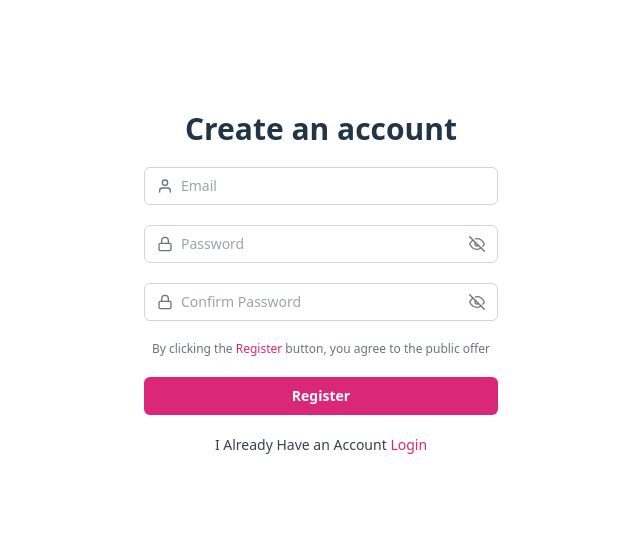
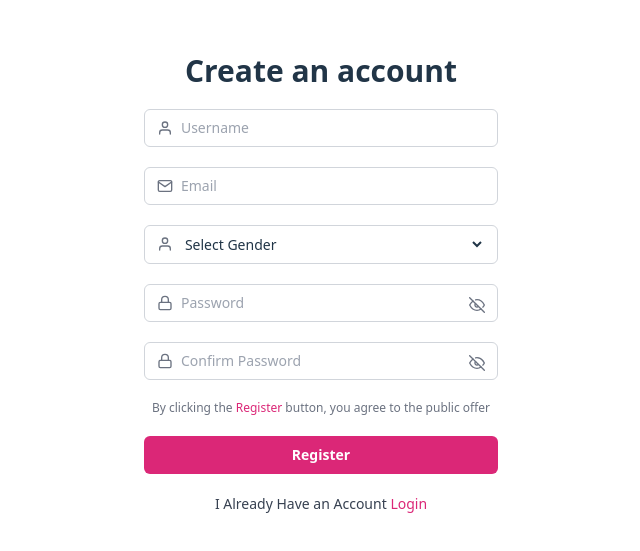
Before and after one commit to GentaYuki/Milestone2-FE-UMKM, a React (Vite) app: page /register in a window 1280 px wide. Shown: the part 149-700 px from the top of the page, without its empty margins (319-959 px from the left). Built offline with nearby package versions, Linux system fonts and the light colour scheme.

Commit message:
add revision register&login

```diff
--- a/src/App.tsx
+++ b/src/App.tsx
@@ -1,6 +1,6 @@
 import './App.css'
 import { BrowserRouter as Router, Routes, Route } from 'react-router-dom'
-import RegisterForm from './pages/register'
+import RegisterForm from './pages/register2'
 import LoginForm from './pages/login'
 import ProfileForm from './pages/profile'
 import HomePage from './pages/home'
--- a/src/components/inputField.tsx
+++ b/src/components/inputField.tsx
@@ -7,9 +7,10 @@ interface InputFieldProperty {
     type : string;
     placeholder : string;
     icon? : React.ReactNode;
+    options? : {label:string ; value: string}[];
 }
 
-const InputField: React.FC<InputFieldProperty> = ({ name, type, placeholder, icon }) => {
+const InputField: React.FC<InputFieldProperty> = ({ name, type, placeholder, icon, options }) => {
     const [field, meta] = useField(name);
 
     const hasError = meta.touched && meta.error;
@@ -18,17 +19,36 @@ const InputField: React.FC<InputFieldProperty> = ({ name, type, placeholder, ico
       <div className={`flex items-center border rounded-md px-3 py-2 ${hasError ? 'border-red-500' : 'border-gray-300'} bg-white`}>
 
       {icon && <span className="text-gray-500 mr-2">{icon}</span>}
+
+      {type === 'select' && options ? (
+          <select
+            {...field}
+            id={name}
+            className="w-full bg-transparent focus:outline-none text-sm text-left"
+          >
+            <option value="" disabled>
+              {placeholder}
+            </option>
+            {options.map((opt) => (
+              <option key={opt.value} value={opt.value}>
+                {opt.label}
+              </option>
+            ))}
+          </select>
+        ) : (
           <input
             {...field}
             id={name}
             type={type}
             placeholder={placeholder}
-        className='w-full bg-transparent focus:outline-none text-sm text-left'
+            className="w-full bg-transparent focus:outline-none text-sm text-left pr-10"
           />
+        )}
       </div>
       {hasError && <p className="text-red-500 text-xs mt-1 ml-1">{meta.error}</p>}
     </div>
   );
 };
 
+
 export default InputField;
--- a/src/pages/login.tsx
+++ b/src/pages/login.tsx
@@ -14,7 +14,7 @@ interface LoginFormValues {
 
 const LoginSchema=Yup.object().shape({
     email: Yup.string().email('Invalid email').required('Email Required'),
-    password : Yup.string().min(6, 'Password must be at least 6 characters').required('Password Required'),
+    password: Yup.string().min(8, 'Password must be at least 8 characters').matches(/[A-Z]/, 'Password must contain at least one uppercase letter and number').matches(/\d/, 'Password must contain at least one number').required('Password is required'),
 })
 
 const LoginForm : React.FC = () => {
@@ -65,8 +65,8 @@ const LoginForm : React.FC = () => {
 
                     {/*password */}
                     <div className='relative'>
-                    <InputField name='password' type='password' placeholder='Password' icon={<FiLock />} />
-                    <button type='button' className = 'absolute right-3 top-1/2 -translate-y-1/2 text-gray-500' onClick={() => setShowPassword(!showPassword)}>
+                    <InputField name='password' type={showPassword ? 'text' : 'password'} placeholder='Password' icon={<FiLock />}/>
+                    <button type='button' className = 'absolute right-3 top-3 text-gray-500' onClick={() => setShowPassword(!showPassword)}>
                         {showPassword ? <FiEye /> : <FiEyeOff />}
                     </button>
                     </div>
--- /dev/null
+++ b/src/pages/register2.tsx
@@ -0,0 +1,108 @@
+import React, { useState } from 'react';
+import { Formik, Form } from 'formik';
+import * as Yup from 'yup';
+import { FiUser, FiLock, FiEye, FiEyeOff, FiMail} from 'react-icons/fi';
+import InputField from '../components/inputField';
+import axios from 'axios';
+import { useNavigate } from 'react-router-dom';
+
+
+interface RegisterFormValues {
+    userName : string;
+    email: string;
+    gender : string;
+    password: string;
+    confirmPassword: string;
+}
+{/* validation schema */}
+const RegisterSchema = Yup.object().shape({
+    userName: Yup.string().required('User Name Required'),
+    email: Yup.string().email('Invalid email').required('Email Required'),
+    gender: Yup.string().oneOf(['male', 'female'], 'Please select gender').required('Gender Required'),
+    password: Yup.string().min(8, 'Password must be at least 8 characters').matches(/[A-Z]/, 'Password must contain at least one uppercase letter and number').matches(/\d/, 'Password must contain at least one number').required('Password is required'),
+    confirmPassword : Yup.string().oneOf([Yup.ref('password')], 'Passwords must match').required('Confirm Password Required'),
+});
+
+const RegisterForm : React.FC = () => {
+    const navigate = useNavigate();
+    const [error, setError] = useState<string>('');
+    const [ShowPassword, setShowPassword] = useState(false);
+    const [ShowConfirmPassword, setShowConfirmPassword] = useState(false);
+
+    {/* initial value for Register */}
+    const InitialValues = {
+        userName: '',
+        email: '',
+        gender: '',
+        password: '',
+        confirmPassword: '',
+    };
+
+    const handleSubmit = async (values : RegisterFormValues) => {
+        try {
+            const { userName, email, password, gender } = values;
+            const response = await axios.post('https://expected-odella-8fe2e9ce.koyeb.app/user/register', {userName, email, password, gender});
+            console.log ( response.data);
+            navigate('/login');
+        } catch (err: unknown) {
+            if (axios.isAxiosError(err) && err.response) {
+                setError(err.response.data.message || 'Registration failed');
+            } else {
+                setError(' An error occurred during registration');
+            }
+        }
+    };
+
+    return (
+        <div className='flex justify-center items-center min-h-screen px-4 bg-white'>
+            <Formik
+            initialValues={InitialValues}
+            validationSchema={RegisterSchema}
+            onSubmit={handleSubmit} >
+
+            {({ isSubmitting }) => (
+                <Form className = 'w-full max-w-[375px] space-y-5'>
+                    <h2 className = 'text-3xl font-bold text-center'>Create an account</h2>
+
+                {/* Username */}
+                <InputField name= 'userName' type='text' placeholder='Username' icon={<FiUser />} />
+
+                {/* Email */}
+                <InputField name= 'email' type='email' placeholder='Email' icon={<FiMail />} />
+
+                {/* Gender */}
+                <InputField name= 'gender' type='select' placeholder='Select Gender' options={[{ label: 'Male', value: 'male' }, { label: 'Female', value: 'female' }]} icon={<FiUser />} />
+
+                {/*Password */}
+                <div className='relative'>
+                <InputField name= 'password' type={ShowPassword ? 'text' : 'password'} placeholder='Password' icon={<FiLock />}/>
+                <button type='button' className = 'absolute right-3 top-3 text-gray-500' onClick={() => setShowPassword(!ShowPassword)}>
+                    {ShowPassword ? <FiEye /> : <FiEyeOff />}
+                </button>
+
+                {/*Confirm Password */}
+                </div>
+                <div className ='relative'>
+                <InputField name= 'confirmPassword' type={ShowConfirmPassword ? 'text' : 'password'} placeholder='Confirm Password' icon={<FiLock />}/>
+                <button type='button' className = 'absolute right-3 top-3 text-gray-500' onClick={() => setShowConfirmPassword(!ShowConfirmPassword)}>
+                    {ShowConfirmPassword ? <FiEye/> : <FiEyeOff />}
+                </button>
+                </div>
+
+                <p className='text-xs text-gray-500 text-center px-2'>By clicking the <span className='text-pink-600 font-medium'> Register </span>button, you agree to the public offer</p>
+
+                <button type='submit' className='w-full bg-pink-600 text-white py-2 rounded-md text-sm font-semibold' disabled={isSubmitting}>
+                    {isSubmitting ? 'Registering...' : 'Register'}
+                </button>
+                {error && <p className ='text-red-500 text-sm text-center'>{error}</p>}
+
+                <p className='text-center text-sm text-gray-700'>
+                    I Already Have an Account <a href = '/login' className = 'text-pink-600 font-medium'>Login</a>
+                </p>
+            </Form>
+         )}
+            </Formik>
+        </div>
+    );
+};
+export default RegisterForm
```
Lines whose indentation alone changed are shown as unchanged.
